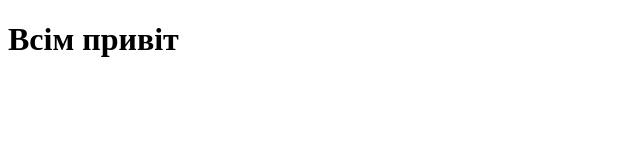
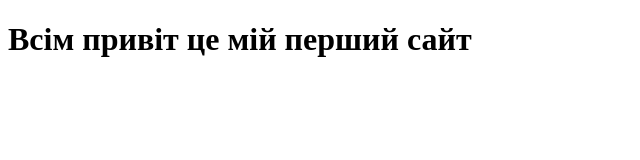
Before and after one commit to Twinkyuragan/lasson8, a plain HTML site: page index.html in a window 1280 px wide. Shown: the whole page, without its empty margins (0-640 px from the left). Drawn offline with Linux system fonts and the light colour scheme.

Commit message:
Add files via upload

```diff
--- a/index.html
+++ b/index.html
@@ -7,6 +7,6 @@
     <title>Мій сайт</title>
 </head>
 <body>
-  <h1>Всім привіт</h1>
+  <h1>Всім привіт це мій перший сайт </h1>
 </html>
 <body>
```
